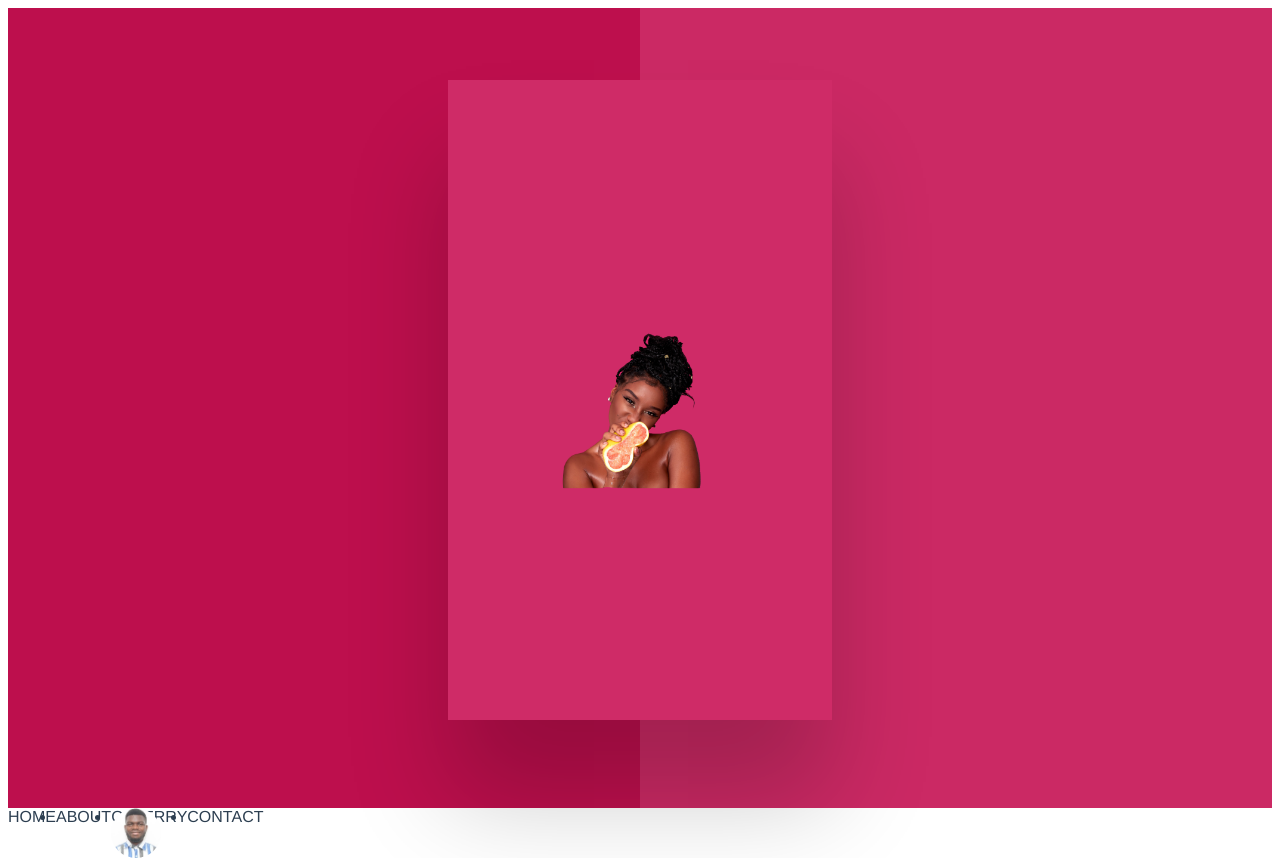
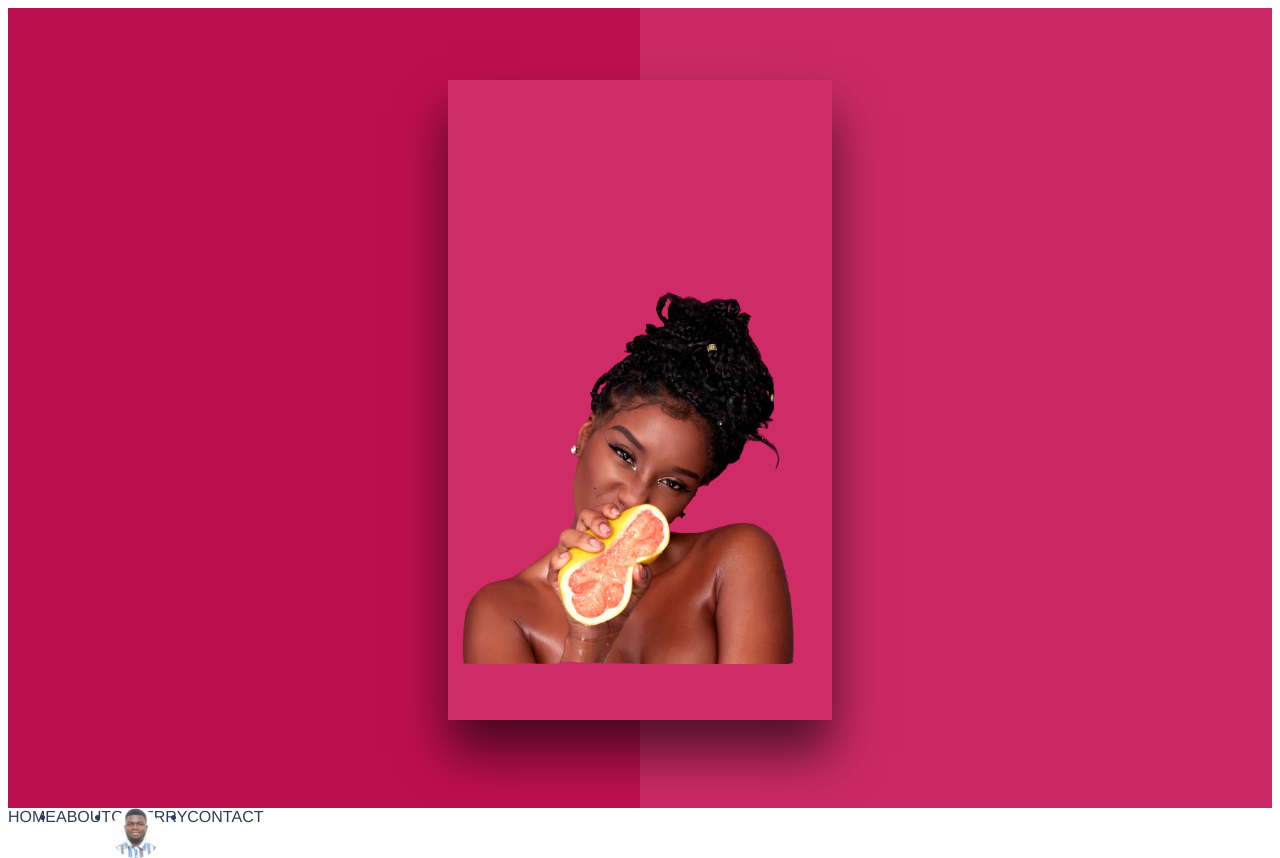
Before and after one commit to Oluwatosin123/Aquila-Aveion-, a Vue app in the folder aquila-aveion/: page / in a window 1280 px wide. Built offline with nearby package versions, Linux system fonts and the light colour scheme.

Commit message:
update code

```diff
--- a/aquila-aveion/src/views/Home.vue
+++ b/aquila-aveion/src/views/Home.vue
@@ -71,17 +71,18 @@ export default {
   left: 50%;
   top: 50%;
   transform: translate(-50%, -50%);
-  box-shadow: 0 5rem 6rem rgba(0, 0, 0, 0.2);
+  box-shadow: 0rem 2rem 3rem rgba(0, 0, 0, 0.616);
 }
 
 .image {
-  height: 50%;
-  width: 50%;
+  height: 100%;
+  width: 120%;
   object-fit: contain;
   position: absolute;
-  top: 50%;
+  top: 58.1%;
   left: 50%;
   transform: translate(-50%, -50%);
+  margin-left: 0.5rem;
 }
 .list-area {
   display: flex;
```
